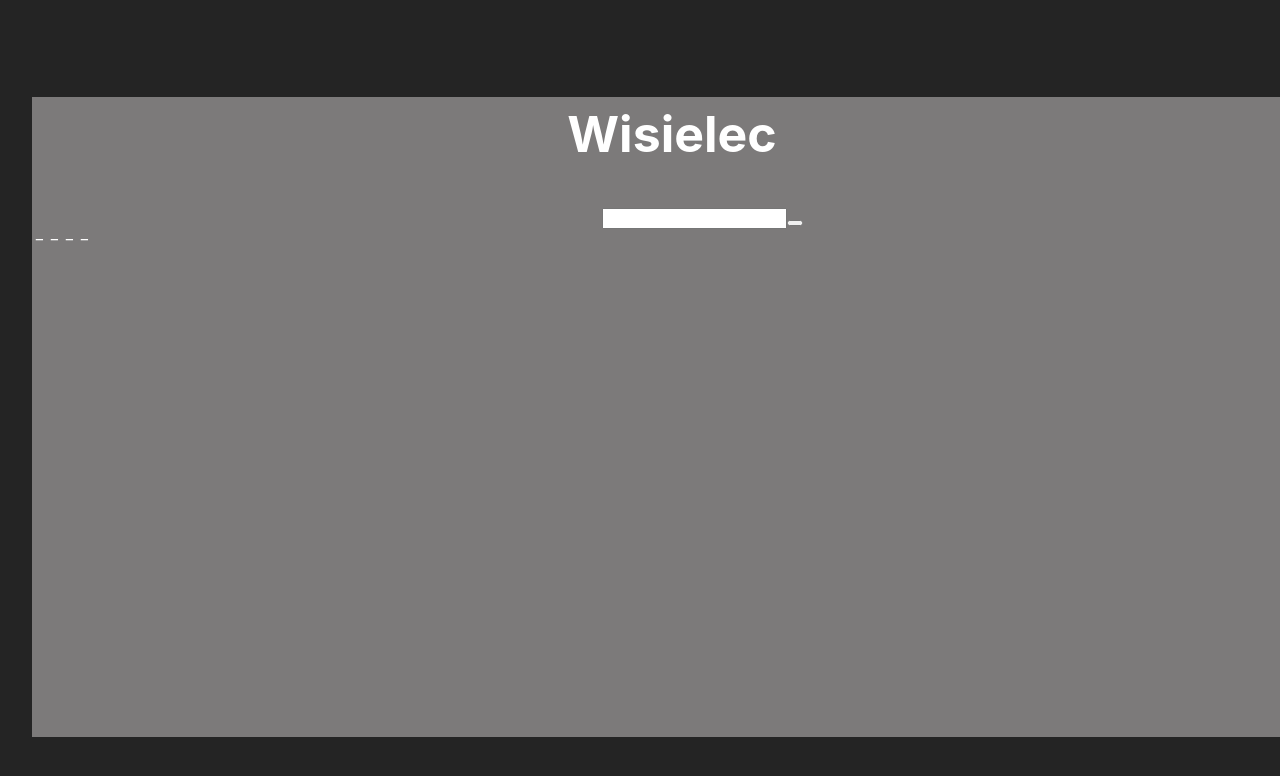
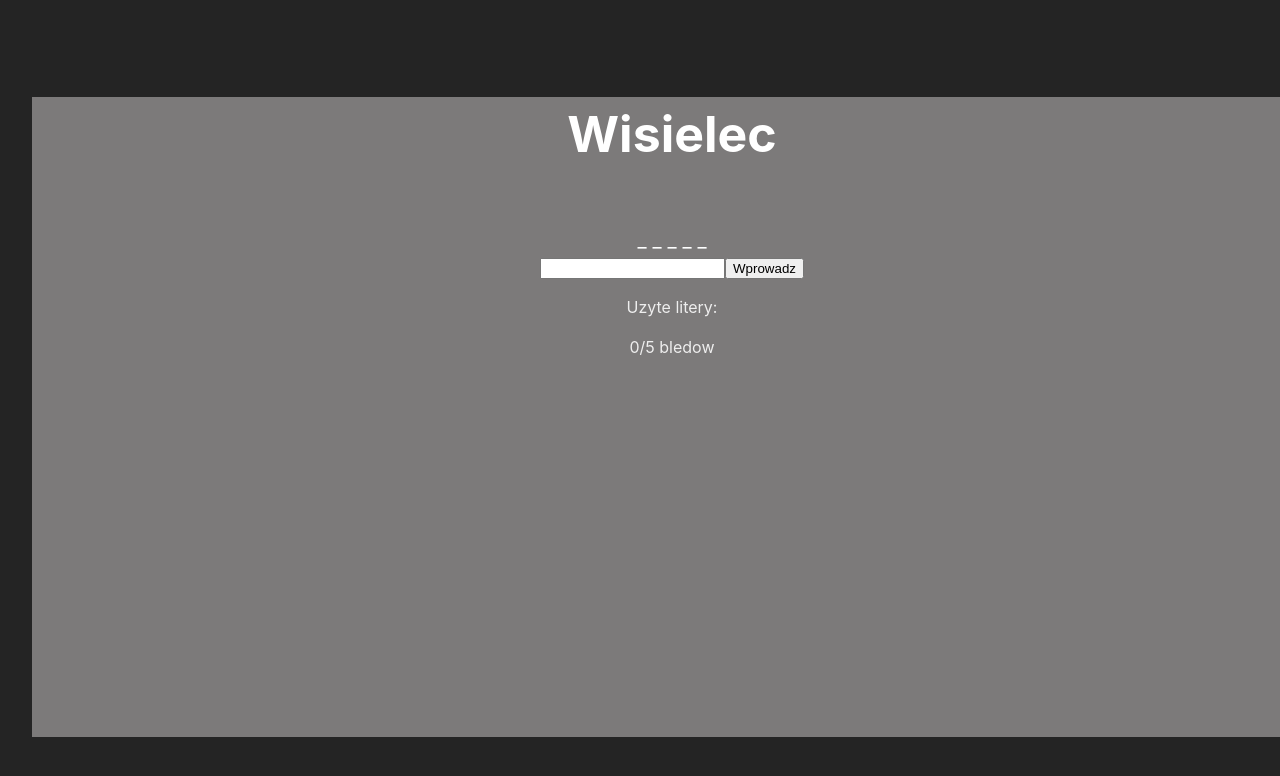
Before and after one commit to JASSWOO/Wisielec, a React (Vite) app: page / in a window 1280 px wide. Shown: the top 776 px of the page. Built offline with nearby package versions, Linux system fonts and the light colour scheme.

Commit message:
third commit

```diff
--- a/src/App.tsx
+++ b/src/App.tsx
@@ -2,9 +2,7 @@ import './App.css';
 import Container from './components/Container.tsx';
 
 function App() {
-  const words: string[] = ['słowo', 'kask'];
-  const word: string = words[Math.floor(Math.random() * words.length)];
-  return <Container word={word}></Container>;
+  return <Container></Container>;
 }
 
 export default App;
--- a/src/components/Container.css
+++ b/src/components/Container.css
@@ -1,10 +1,16 @@
-.containerTitle{
-    font-size: 50px;
-    color: white;
+.containerTitle {
+  font-size: 50px;
+  color: white;
 }
-.containerDiv{
-    width: 80rem;
-    height: 40rem;
-    margin: 100px,0,0,100px;
-    background-color: rgb(124, 122, 122);
+.containerDiv {
+  width: 80rem;
+  height: 40rem;
+  margin: 100px, 0, 0, 100px;
+  background-color: rgb(124, 122, 122);
 }
+.letters {
+  width: fit-content;
+  height: 50px;
+  margin: auto;
+  text-align: center;
+}
--- a/src/components/Container.tsx
+++ b/src/components/Container.tsx
@@ -5,20 +5,48 @@ import Input from './input/Input';
 
 import { useState } from 'react';
 import ShowUsedLetters from './usedWords/ShowUsedLetters';
+import ShowMistakes from './showMistakes/ShowMistakes';
 
-interface ContainerProps {
-  word: string;
-}
-const Container: React.FC<ContainerProps> = ({ word }) => {
+interface ContainerProps {}
+
+const Container: React.FC<ContainerProps> = () => {
+  const words: string[] = ['kask', 'slowo'];
   const [UsedLetters, setUsedLetters] = useState<string>('');
   const [Errors, setErrors] = useState<number>(0);
+  const [word, setWord] = useState<string>('');
+  const checkWin = (word: string, usedLetters: string): boolean => {
+    let win: boolean = true;
+    Array.from(word).forEach((c) => {
+      if (!usedLetters.includes(c)) {
+        win = false;
+      }
+    });
+    return win;
+  };
+  const newGame = () => {
+    setUsedLetters('');
+    setErrors(0);
+    setWord(words[Math.floor(Math.random() * words.length)]);
+    console.log(word);
+  };
+
+  if (checkWin(word, UsedLetters) == true) {
+    window.alert('Wygrałeś!');
+    newGame();
+  } else if (Errors == 5) {
+    window.alert('Przegrałeś');
+    newGame();
+  }
+
   return (
     <div className="containerDiv">
       <h1 className="containerTitle">Wisielec</h1>
+      <div className="letters">
+        {Array.from(word).map((e: string, i: number) => (
+          <Letters key={i} letter={e} usedLetters={UsedLetters} />
+        ))}
+      </div>
 
-      {Array.from(word).map((e: string, i: number) => (
-        <Letters key={i} letter={e} usedLetters={UsedLetters} />
-      ))}
       <Input
         onClickHandler={setUsedLetters}
         usedLetters={UsedLetters}
@@ -27,6 +55,7 @@ const Container: React.FC<ContainerProps> = ({ word }) => {
         errors={Errors}
       ></Input>
       <ShowUsedLetters letters={UsedLetters} />
+      <ShowMistakes mistakes={Errors} />
     </div>
   );
 };
--- a/src/components/input/Input.tsx
+++ b/src/components/input/Input.tsx
@@ -24,7 +24,7 @@ const Input: React.FC<InputProps> = ({ onClickHandler, usedLetters, word, setErr
   return (
     <>
       <input type="text" maxLength={1} onChange={(e) => setLetter(e.target.value)}></input>
-      <button onClick={() => doesContain()}></button>
+      <button onClick={() => doesContain()}>Wprowadz</button>
     </>
   );
 };
--- a/src/components/letters/Letters.css
+++ b/src/components/letters/Letters.css
@@ -1,6 +1,8 @@
-.lettersDiv{
-    float: left;
-    width: 15px;
-    height: 15px;
-    color: white;
+.lettersDiv {
+  float: left;
+  width: 15px;
+  height: 15px;
+  color: white;
+  vertical-align: middle;
+  font-size: 20px;
 }
--- /dev/null
+++ b/src/components/showMistakes/ShowMistakes.tsx
@@ -0,0 +1,10 @@
+import './ShowMistakes.css';
+
+interface ShowMistakesProps {
+  mistakes: number;
+}
+const ShowMistakes: React.FC<ShowMistakesProps> = ({ mistakes }) => {
+  return <p>{mistakes}/5 bledow</p>;
+};
+
+export default ShowMistakes;
--- a/src/components/usedWords/ShowUsedLetters.tsx
+++ b/src/components/usedWords/ShowUsedLetters.tsx
@@ -4,7 +4,7 @@ interface ShowUsedLettersProps {
   letters: string;
 }
 const ShowUsedLetters: React.FC<ShowUsedLettersProps> = ({ letters }) => {
-  return <p>{letters}</p>;
+  return <p>Uzyte litery: {letters}</p>;
 };
 
 export default ShowUsedLetters;
```
Also changed, not shown: src/components/showErrors/ShowErrors.tsx (deleted, +0 -11 lines), src/components/showMistakes/ShowMistakes.css (added).
